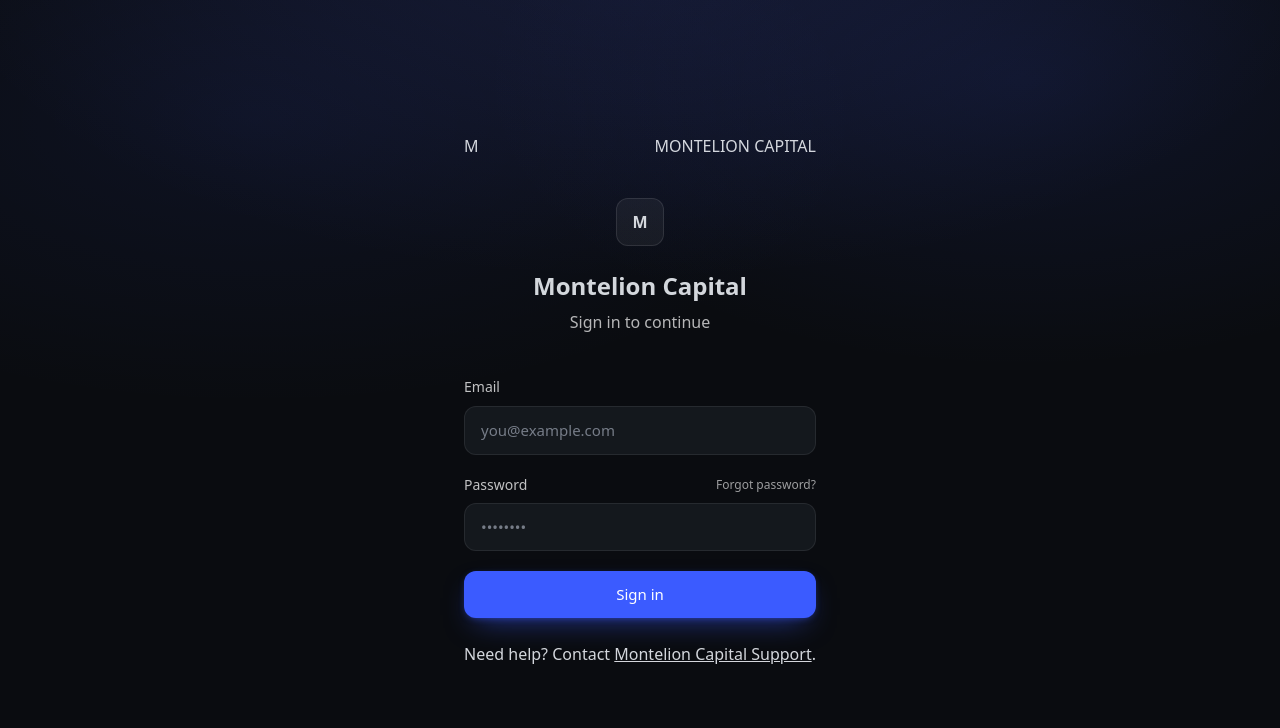
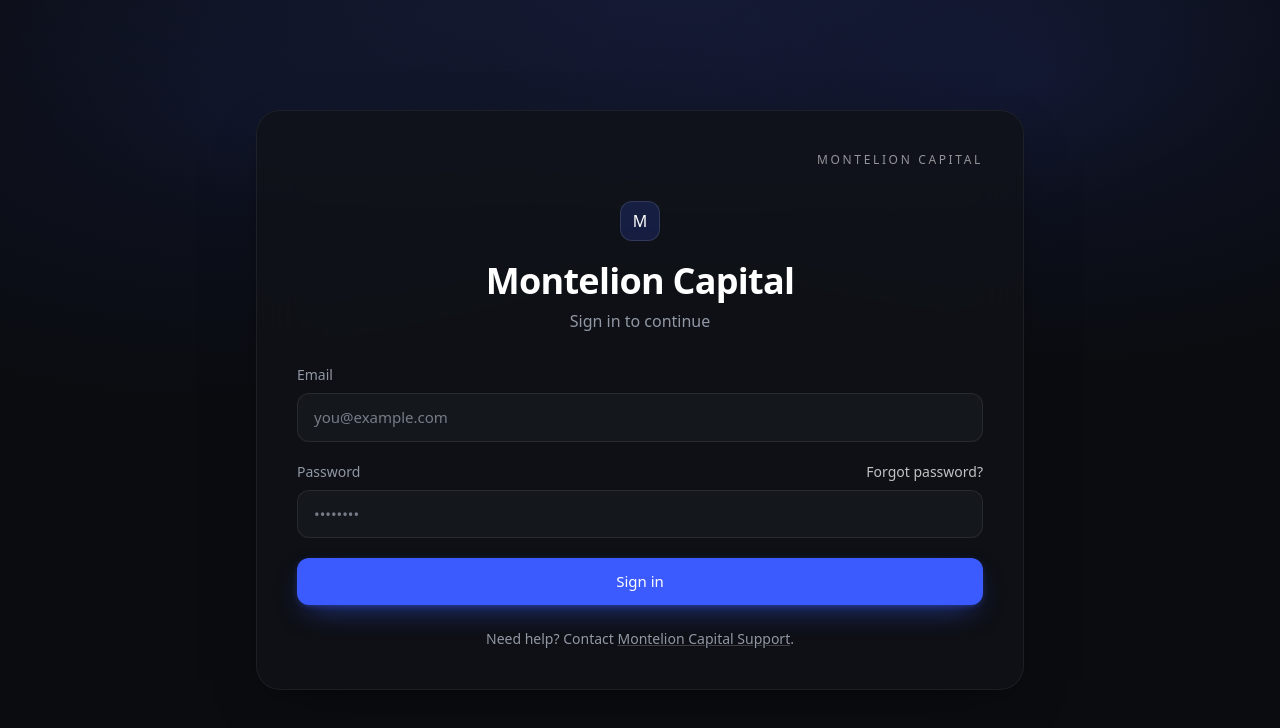
Before and after one commit to montelioncapital/montelion-app-v1, a Next.js app: page /login in a window 1280 px wide. Shown: the top 728 px of the page. Built offline with nearby package versions, Linux system fonts and the light colour scheme.

Commit message:
Update page.jsx

```diff
--- a/app/login/page.jsx
+++ b/app/login/page.jsx
@@ -1,46 +1,49 @@
-// app/login/page.jsx
 export const metadata = {
   title: "Sign in • Montelion Capital",
 };
 
 export default function LoginPage() {
   return (
-    <div className="flex flex-col items-center">
-      {/* En-tête carte */}
-      <div className="flex w-full items-start justify-between">
-        <div className="brand-dot">M</div>
-        <div className="brand-dot">MONTELION CAPITAL</div>
+    <div className="panel panel--auth">
+      {/* header */}
+      <div className="flex items-center justify-between text-[12px] uppercase tracking-[0.22em] text-[rgba(255,255,255,0.55)] mb-8">
+        <span className="opacity-0">.</span>
+        <span>Montelion Capital</span>
       </div>
 
-      {/* Corps */}
-      <div className="mt-10 flex flex-col items-center">
-        <div className="mb-6 flex h-12 w-12 items-center justify-center rounded-xl bg-white/5 border border-white/10">
-          <span className="font-semibold">M</span>
+      <div className="flex flex-col items-center text-center">
+        <div className="brand-badge mb-5">M</div>
+        <h1 className="h1">Montelion Capital</h1>
+        <p className="muted mt-2">Sign in to continue</p>
+      </div>
+
+      <form className="mt-8 space-y-5" action="#" method="post">
+        {/* Email */}
+        <div>
+          <label htmlFor="email" className="block mb-2 text-sm muted text-left">Email</label>
+          <input id="email" name="email" type="email" placeholder="you@example.com" className="input" />
         </div>
-        <h1 className="text-2xl font-semibold">Montelion Capital</h1>
-        <p className="mt-2 text-white/70">Sign in to continue</p>
 
-        <form className="mt-10 w-full max-w-[720px] space-y-5" action="#" method="post">
-          <label className="block space-y-2">
-            <span className="text-sm text-white/75">Email</span>
-            <input className="input" id="email" name="email" type="email" placeholder="you@example.com" />
-          </label>
+        {/* Password + forgot */}
+        <div>
+          <div className="mb-2 flex items-center justify-between">
+            <label htmlFor="password" className="text-sm muted">Password</label>
+            <a href="#" className="text-sm text-[rgba(255,255,255,0.75)] hover:opacity-90">Forgot password?</a>
+          </div>
+          <input id="password" name="password" type="password" placeholder="••••••••" className="input" />
+        </div>
 
-          <label className="block space-y-2">
-            <div className="flex items-center justify-between">
-              <span className="text-sm text-white/75">Password</span>
-              <a href="#" className="text-xs text-white/60 hover:text-white/80 transition">Forgot password?</a>
-            </div>
-            <input className="input" id="password" name="password" type="password" placeholder="••••••••" />
-          </label>
+        {/* Submit */}
+        <button type="submit" className="btn btn-primary w-full mt-4">Sign in</button>
+      </form>
 
-          <button type="submit" className="btn btn-primary w-full mt-2">Sign in</button>
-        </form>
-
-        <p className="mt-6 hint">
-          Need help? Contact <a className="underline hover:text-white/80" href="#">Montelion Capital Support</a>.
-        </p>
-      </div>
+      <p className="muted mt-6 text-center text-sm">
+        Need help? Contact{" "}
+        <a className="underline decoration-[rgba(255,255,255,0.2)] hover:decoration-[rgba(255,255,255,0.5)]"
+           href="mailto:support@montelion-capital.com">
+          Montelion Capital Support
+        </a>.
+      </p>
     </div>
   );
 }
```
